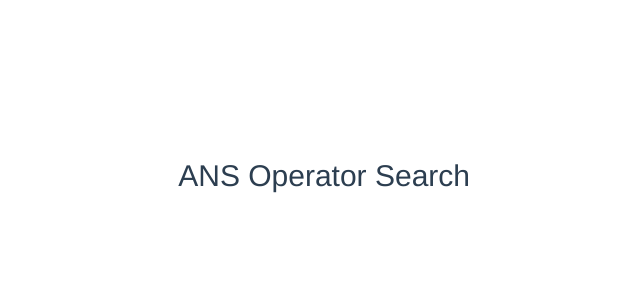
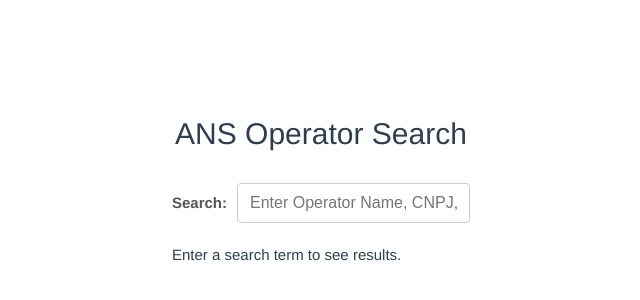
Before and after one commit to will-developer/IntuitiveCare, a Vue app in the folder Challenge-IC/fullstack_4/frontend/: page / in a window 1280 px wide. Shown: the part 212-512 px from the top of the page, without its empty margins (150-790 px from the left). Built offline with nearby package versions, Linux system fonts and the light colour scheme.

Commit message:
feat: integrate SearchBar and ResultsList into App.vue

```diff
--- a/Challenge-IC/fullstack_4/frontend/src/App.vue
+++ b/Challenge-IC/fullstack_4/frontend/src/App.vue
@@ -1,8 +1,23 @@
-<script setup lang="ts"></script>
+<script setup lang="ts">
+import { ref } from 'vue'
+import SearchBar from './components/SearchBar.vue'
+import ResultsList from './components/ResultsList.vue'
+
+const searchQuery = ref('')
+const searchResults = ref<any[]>([])
+const isLoading = ref(false)
+const error = ref<string | null>(null)
+</script>
 
 <template>
   <div id="app-container">
     <h1>ANS Operator Search</h1>
+    <SearchBar v-model="searchQuery" />
+    <ResultsList
+      :results="searchResults"
+      :is-loading="isLoading"
+      :error="error"
+    />
   </div>
 </template>
 
```
